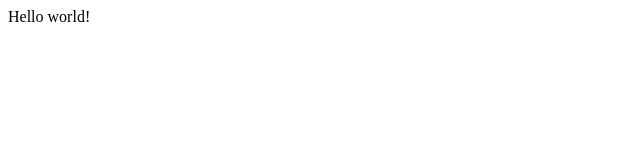
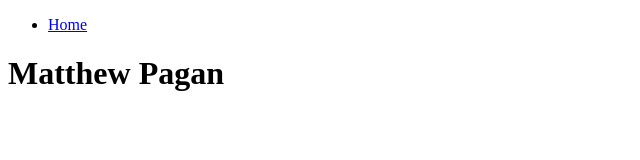
Before and after one commit to mastapegs/mpagan-gatsby-shopify-portfolio, a Gatsby site: page / in a window 1280 px wide. Shown: the whole page, without its empty margins (0-640 px from the left). Built offline with nearby package versions, Linux system fonts and the light colour scheme; Gatsby itself is replaced by a stand-in of ours.

Commit message:
Setting up basic skeleton of site

```diff
--- /dev/null
+++ b/gatsby-browser.js
@@ -0,0 +1,10 @@
+const React = require('react')
+const Layout = require('./src/components/layout').default
+
+exports.wrapPageElement = ({ element, props }) => {
+  return (
+    <Layout {...props}>
+      {element}
+    </Layout>
+  )
+}
--- /dev/null
+++ b/gatsby-ssr.js
@@ -0,0 +1,10 @@
+const React = require('react')
+const Layout = require('./src/components/layout').default
+
+exports.wrapPageElement = ({ element, props }) => {
+  return (
+    <Layout {...props}>
+      {element}
+    </Layout>
+  )
+}
--- /dev/null
+++ b/src/components/Layout.js
@@ -0,0 +1,17 @@
+import React from 'react'
+import Navigation from './Navigation'
+
+const Layout = ({ children: page }) => {
+  return (
+    <>
+      <header>
+        <Navigation />
+      </header>
+      <main>
+        {page}
+      </main>
+    </>
+  )
+}
+
+export default Layout
--- /dev/null
+++ b/src/components/Navigation.js
@@ -0,0 +1,26 @@
+import React from 'react'
+import { Link } from 'gatsby'
+
+const Navigation = () => {
+  const links = [
+    {
+      href: '/',
+      linkText: 'Home'
+    }
+  ]
+  return (
+    <>
+      <nav>
+        <ul>
+          {links.map(({ href, linkText }) => (
+            <li key={href}>
+              <Link to={href}>{linkText}</Link>
+            </li>
+          ))}
+        </ul>
+      </nav>
+    </>
+  )
+}
+
+export default Navigation
--- a/src/pages/index.js
+++ b/src/pages/index.js
@@ -1,5 +1,11 @@
-import React from "react"
+import React from 'react'
 
-export default function Home() {
-  return <div>Hello world!</div>
+const Index = () => {
+  return (
+    <>
+      <h1>Matthew Pagan</h1>
+    </>
+  )
 }
+
+export default Index
```
Also changed, not shown: src/components/_component_template.js (added, +11 -0 lines).
